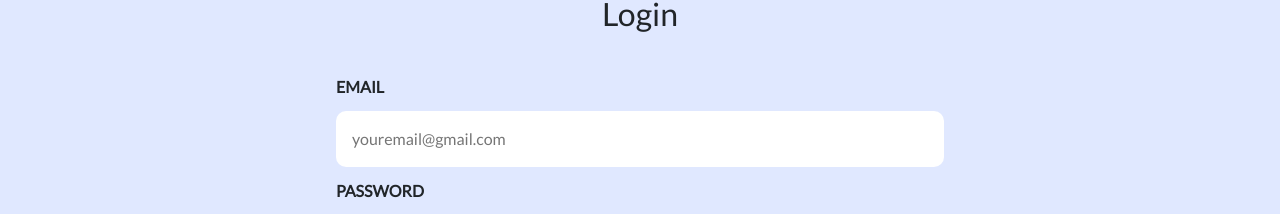
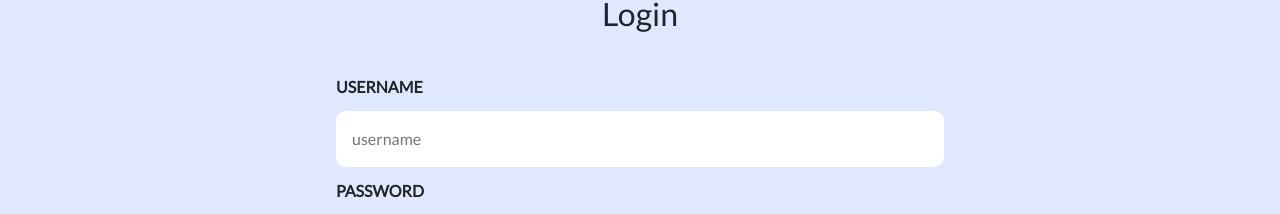
Before and after one commit to SGBD-MOVIES-PROJECT/Main, a React (Create React App) app in the folder sgbd_project/static/: page /login in a window 1280 px wide. Shown: the part 236-450 px from the top of the page. Built offline with nearby package versions, Linux system fonts and the light colour scheme; the HTML template or start-up script is replaced by a standard one.

Commit message:
Add files via upload

```diff
--- a/sgbd_project/static/src/pages/Login.js
+++ b/sgbd_project/static/src/pages/Login.js
@@ -5,52 +5,33 @@ import md5 from 'md5';
 const baseUrl="http://127.0.0.1:8000/api/login/";
 
 export const Login = (props) => {
-    const [email, setEmail] = useState('');
-    const [pass, setPass] = useState('');
+    const [username, setUsername] = useState('');
+    const [password, setPassword] = useState('');
     var bodyFormData = new FormData();
-    bodyFormData.append('username', 'prova');
-    bodyFormData.append('password', '123456Q$');
+    bodyFormData.append('username', username);
+    bodyFormData.append('password', password);
 
-    const handleSubmit = async (e) => {
-        await axios({
+     const handleSubmit = async (e) => {
+        e.preventDefault();
+      const response= await axios({
             method: "post",
             url:baseUrl,
             data: bodyFormData,
             headers: { "Content-Type": "application/json" },
+
           })
-        .then(response=>{
-            return response.data;
-        })
-        .then(response=>{
-            if(response.length>0){
-                var respuesta=response[0];
-                alert(respuesta.id);
-                //cookies.set('apellido_paterno', respuesta.apellido_paterno, {path: "/"});
-               // cookies.set('apellido_materno', respuesta.apellido_materno, {path: "/"});
-               // cookies.set('nombre', respuesta.nombre, {path: "/"});
-               // cookies.set('username', respuesta.username, {path: "/"});
-              //  alert(`Bienvenido ${respuesta.nombre} ${respuesta.apellido_paterno}`);
-               // window.location.href="./menu";
-               console.log(response);
-               console.log("holaaaaaaa");
-            }else{
-                alert('El usuario o la contraseña no son correctos');
-            }
-        })
-        .catch(error=>{
-            alert(error);
+          console.log(JSON.stringify(response?.data));
 
-        })
     }
 
     return (
         <div className="auth-form-container">
             <h2>Login</h2>
             <form className="login-form" onSubmit={handleSubmit}>
-                <label htmlFor="email">EMAIL</label>
-                <input className="login-inputs" value={email} onChange={(e) => setEmail(e.target.value)}type="email" placeholder="youremail@gmail.com" id="email" name="email" />
+                <label htmlFor="email">USERNAME</label>
+                <input className="login-inputs" value={username} onChange={(e) => setUsername(e.target.value)}type="username" placeholder="username" id="username" name="username" />
                 <label htmlFor="password">PASSWORD</label>
-                <input className="login-inputs" value={pass} onChange={(e) => setPass(e.target.value)} type="password" placeholder="********" id="password" name="password" />
+                <input className="login-inputs" value={password} onChange={(e) => setPassword(e.target.value)} type="password" placeholder="********" id="password" name="password" />
                 <button className = "login-top-button" type="submit">Log In</button>
             </form>
             <button className="login-bottom-button" onClick={() => props.onFormSwitch('register')}>Don't have an account? Register here.</button>
```
